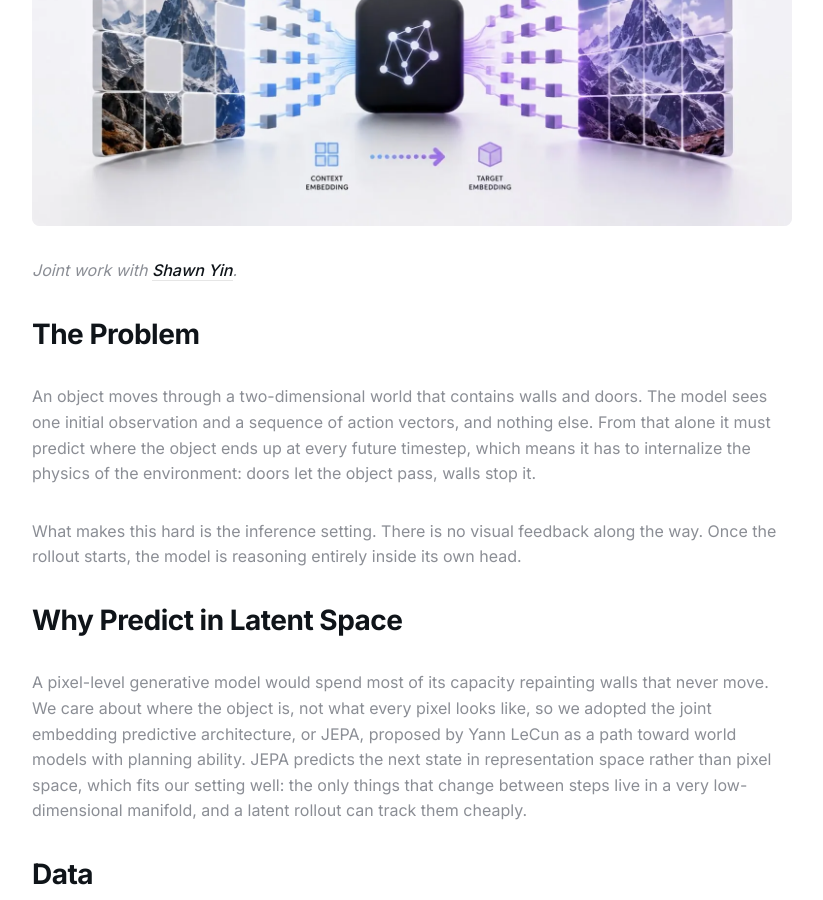
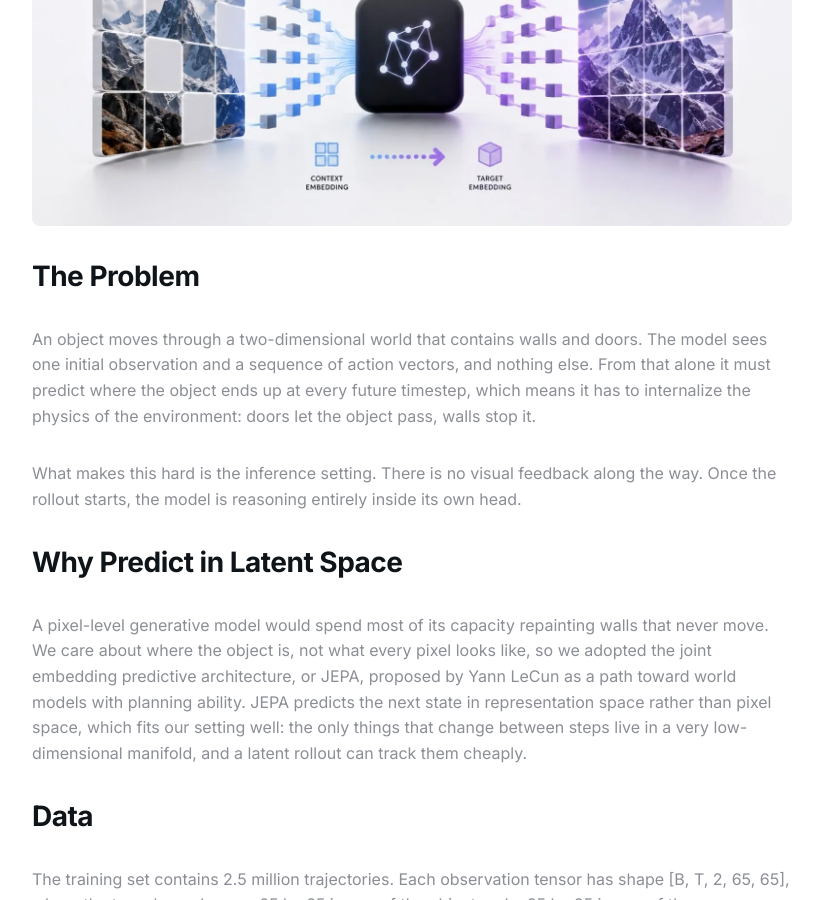
Before and after one commit to Keplarchen/Keplarchen.github.io, a Jekyll site: the page built from _projects/jepa-trajectory-prediction.md, in a window 1280 px wide and 900 px high, scrolled down 706 px. Shown: the whole window, without its empty margins (228-1051 px from the left). Built offline with Jekyll 4.4.1, drawn with Linux system fonts in a browser that asks for light colours.

```diff
--- a/_projects/jepa-trajectory-prediction.md
+++ b/_projects/jepa-trajectory-prediction.md
@@ -7,7 +7,6 @@ image: '/images/sc_io_image/yann-lecun-jepa.webp'
 page_cover:
 ---
 
-*Joint work with [Shawn Yin](https://shawnyin128.github.io/).*
 
 ## The Problem
 
```
